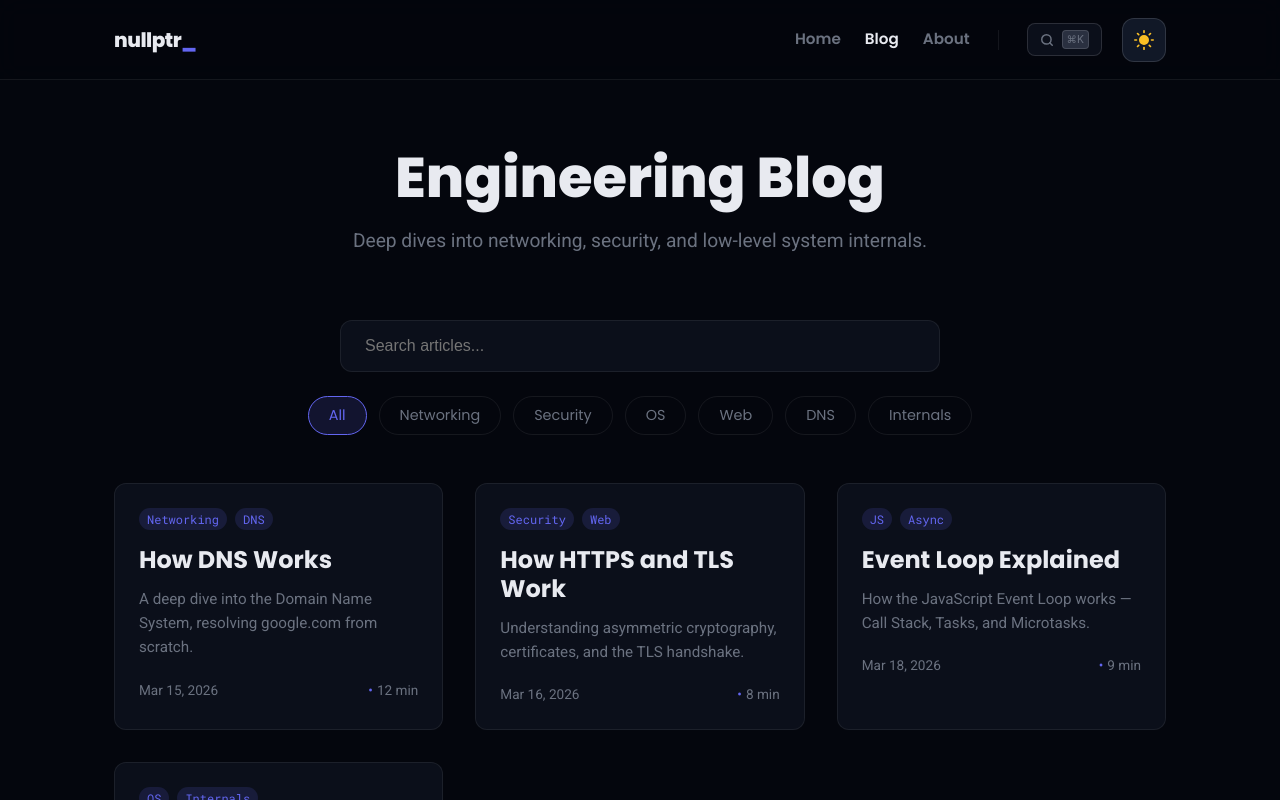
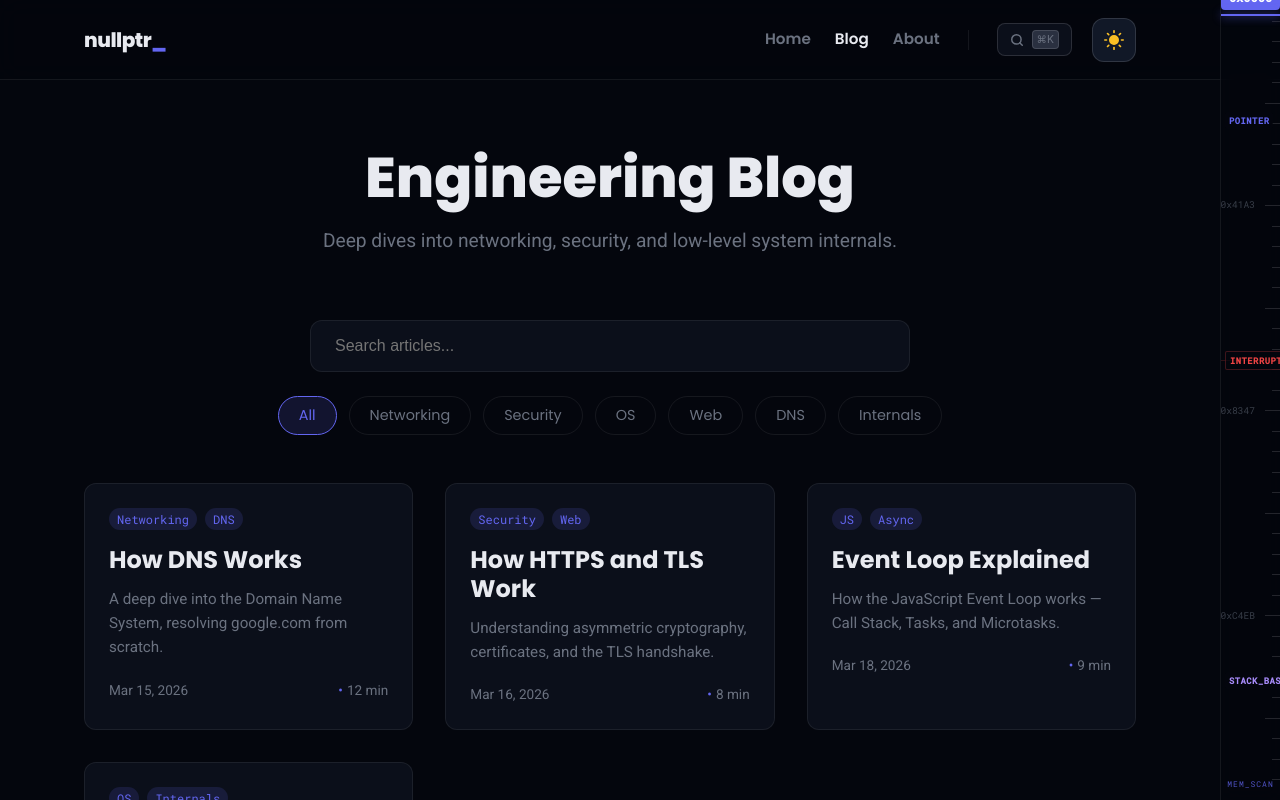
Before and after one commit to Princen08/nullptr, a React (Vite) app: page /blog in a window 1280 px wide. Shown: the top 800 px of the page. Built offline with nearby package versions, Linux system fonts and the light colour scheme.

Commit message:
Feature: Implement custom 'Memory Graph' scrollbar with real-time hex addresses

```diff
--- a/src/App.jsx
+++ b/src/App.jsx
@@ -9,12 +9,14 @@ import TLSBlog from './pages/TLSBlog';
 import EventLoopBlog from './pages/EventLoopBlog';
 import About from './pages/About';
 import CommandPalette from './components/CommandPalette';
+import MemoryScrollbar from './components/MemoryScrollbar';
 
 function App() {
   return (
     <div style={{ display: 'flex', flexDirection: 'column', minHeight: '100vh' }}>
       <Nav />
-      <main style={{ flex: 1, paddingTop: '80px' }}>
+      <MemoryScrollbar />
+      <main style={{ flex: 1, paddingTop: '80px', paddingRight: 'var(--scrollbar-width, 60px)' }}>
         <Routes>
           <Route path="/" element={<Home />} />
           <Route path="/blog" element={<Blog />} />
@@ -27,6 +29,17 @@ function App() {
       <Footer />
       <Analytics />
       <CommandPalette />
+
+      <style>{`
+        :root {
+          --scrollbar-width: 60px;
+        }
+        @media (max-width: 768px) {
+          :root {
+            --scrollbar-width: 12px;
+          }
+        }
+      `}</style>
     </div>
   );
 }
--- a/src/components/Footer.jsx
+++ b/src/components/Footer.jsx
@@ -9,7 +9,8 @@ export default function Footer() {
       marginTop: 'auto',
       background: T.surface,
       position: 'relative',
-      overflow: 'hidden'
+      overflow: 'hidden',
+      paddingRight: 'var(--scrollbar-width, 60px)'
     }}>
       <div style={{ position: 'absolute', bottom: 0, left: '50%', transform: 'translateX(-50%)', width: '100%', height: '1px', background: `linear-gradient(90deg, transparent, ${T.accent}, transparent)`, opacity: 0.3 }} />
 
--- /dev/null
+++ b/src/components/MemoryScrollbar.jsx
@@ -0,0 +1,172 @@
+import { useState, useEffect, useMemo } from 'react';
+import { T } from '../theme';
+
+export default function MemoryScrollbar() {
+  const [scrollProgress, setScrollProgress] = useState(0);
+  const [currentAddress, setCurrentAddress] = useState('0x0000');
+  const [isMobile, setIsMobile] = useState(window.innerWidth < 768);
+
+  useEffect(() => {
+    const handleResize = () => setIsMobile(window.innerWidth < 768);
+    const handleScroll = () => {
+      const scrollY = window.scrollY;
+      const height = document.documentElement.scrollHeight - window.innerHeight;
+      const progress = height > 0 ? scrollY / height : 0;
+      setScrollProgress(progress);
+
+      const addrHex = Math.floor(progress * 65535).toString(16).toUpperCase().padStart(4, '0');
+      setCurrentAddress(`0x${addrHex}`);
+    };
+
+    window.addEventListener('resize', handleResize);
+    window.addEventListener('scroll', handleScroll);
+    handleScroll();
+    return () => {
+      window.removeEventListener('resize', handleResize);
+      window.removeEventListener('scroll', handleScroll);
+    };
+  }, []);
+
+  const markers = useMemo(() => {
+    const count = isMobile ? 20 : 40;
+    return Array.from({ length: count }).map((_, i) => ({
+      top: `${(i / (count - 1)) * 100}%`,
+      isMajor: i % 5 === 0,
+      label: !isMobile && i % 10 === 0 ? `0x${Math.floor((i / (count - 1)) * 65535).toString(16).toUpperCase().padStart(4, '0')}` : null
+    }));
+  }, [isMobile]);
+
+  const specialPointers = [
+    { name: 'POINTER', top: '15%', color: T.accent },
+    { name: 'INTERRUPT', top: '45%', color: '#ef4444' },
+    { name: 'STACK_BASE', top: '85%', color: T.purple },
+  ];
+
+  const width = isMobile ? '12px' : '60px';
+
+  return (
+    <div style={{
+      position: 'fixed',
+      right: 0,
+      top: 0,
+      height: '100vh',
+      width: width,
+      zIndex: 2000,
+      background: T.navBg,
+      borderLeft: `1px solid ${T.border}`,
+      display: 'flex',
+      flexDirection: 'column',
+      userSelect: 'none',
+      pointerEvents: 'none',
+      backdropFilter: 'blur(8px)',
+      WebkitBackdropFilter: 'blur(8px)',
+      transition: 'width 0.3s ease'
+    }}>
+      <div style={{ position: 'relative', height: '100%', width: '100%' }}>
+        {markers.map((m, i) => (
+          <div key={i} style={{
+            position: 'absolute',
+            top: m.top,
+            right: 0,
+            width: isMobile ? '4px' : (m.isMajor ? '15px' : '8px'),
+            height: '1px',
+            background: T.borderMid,
+            display: 'flex',
+            alignItems: 'center',
+          }}>
+            {m.label && (
+              <span style={{
+                position: 'absolute',
+                right: '25px',
+                fontSize: '0.6rem',
+                fontFamily: 'Roboto Mono',
+                color: T.muted,
+                opacity: 0.5
+              }}>{m.label}</span>
+            )}
+          </div>
+        ))}
+
+        {!isMobile && specialPointers.map(sp => (
+          <div key={sp.name} style={{
+            position: 'absolute',
+            top: sp.top,
+            left: 0,
+            width: '100%',
+            height: '1px',
+            background: `${sp.color}30`,
+            display: 'flex',
+            alignItems: 'center',
+            paddingLeft: '4px'
+          }}>
+            <span style={{
+              fontSize: '0.55rem',
+              fontWeight: 800,
+              fontFamily: 'Roboto Mono',
+              color: sp.color,
+              background: T.navBg,
+              padding: '2px 4px',
+              borderRadius: '2px',
+              border: `1px solid ${sp.color}40`,
+              letterSpacing: '0.5px'
+            }}>
+              {sp.name}
+            </span>
+          </div>
+        ))}
+
+        <div style={{
+          position: 'absolute',
+          top: `${scrollProgress * 100}%`,
+          left: 0,
+          width: '100%',
+          transform: 'translateY(-50%)',
+          display: 'flex',
+          flexDirection: 'column',
+          alignItems: 'center',
+          transition: 'top 0.1s linear'
+        }}>
+          {!isMobile && (
+            <div style={{
+              background: T.accent,
+              color: '#fff',
+              fontFamily: 'Roboto Mono',
+              fontSize: '0.75rem',
+              fontWeight: 800,
+              padding: '4px 8px',
+              borderRadius: '4px',
+              boxShadow: `0 0 20px ${T.accent}40`,
+              marginBottom: '4px'
+            }}>
+              {currentAddress}
+            </div>
+          )}
+
+          <div style={{
+            width: '100%',
+            height: isMobile ? '20px' : '2px',
+            background: T.accent,
+            opacity: isMobile ? 0.6 : 1,
+            boxShadow: `0 0 10px ${T.accent}`
+          }} />
+        </div>
+      </div>
+
+      {!isMobile && (
+        <div style={{
+          position: 'absolute',
+          bottom: '10px',
+          width: '100%',
+          textAlign: 'center',
+          fontSize: '0.5rem',
+          color: T.accent,
+          fontFamily: 'Roboto Mono',
+          opacity: 0.8,
+          letterSpacing: '1px'
+        }}>
+          MEM_SCAN
+        </div>
+      )}
+    </div>
+  );
+}
--- a/src/components/Nav.jsx
+++ b/src/components/Nav.jsx
@@ -25,6 +25,7 @@ export default function Nav() {
       zIndex: 100,
       display: 'flex',
       alignItems: 'center',
+      paddingRight: 'var(--scrollbar-width, 60px)',
     }}>
       <div className="container" style={{ display: 'flex', justifyContent: 'space-between', alignItems: 'center' }}>
         <Link to="/" style={{ fontSize: '1.25rem', fontWeight: 800, fontFamily: 'Poppins', letterSpacing: '-0.5px', color: T.text }}>
--- a/src/index.css
+++ b/src/index.css
@@ -50,6 +50,14 @@ body {
   -webkit-font-smoothing: antialiased;
   -moz-osx-font-smoothing: grayscale;
   transition: background-color 0.3s ease, color 0.3s ease;
+  /* Hide scrollbar for IE, Edge and Firefox */
+  -ms-overflow-style: none;  /* IE and Edge */
+  scrollbar-width: none;  /* Firefox */
+}
+
+/* Hide scrollbar for Chrome, Safari and Opera */
+::-webkit-scrollbar {
+  display: none;
 }
 
 ::selection {
```
